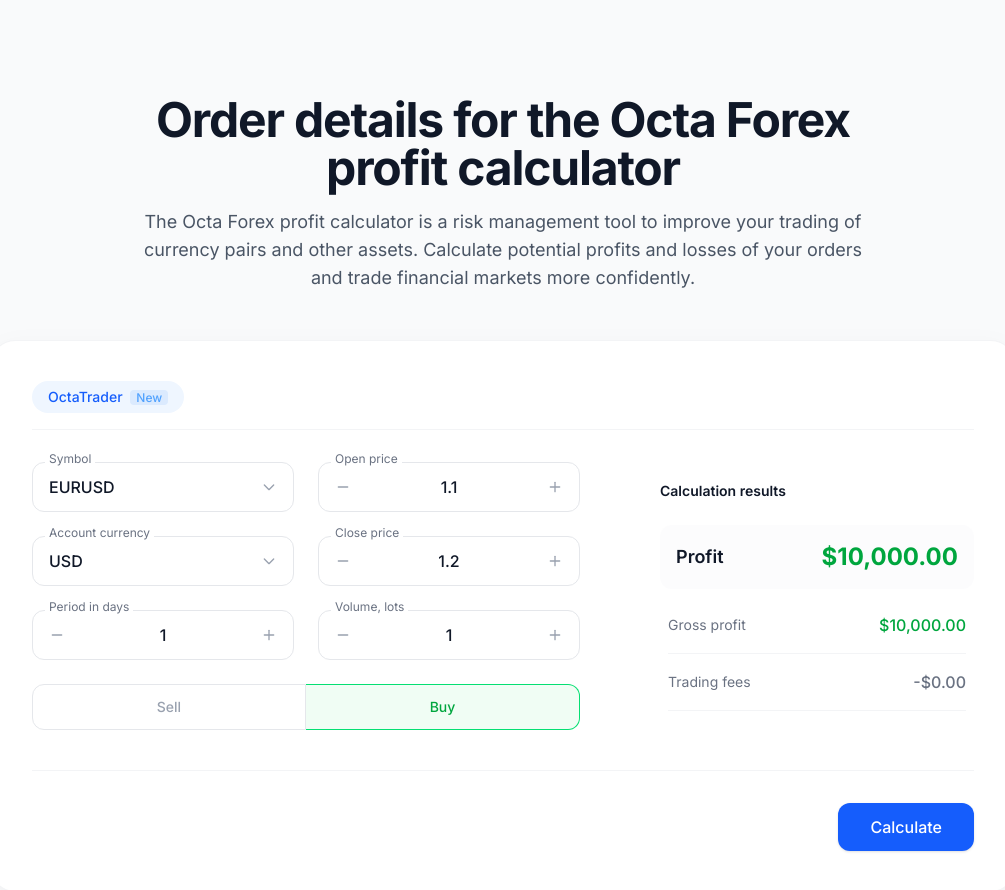
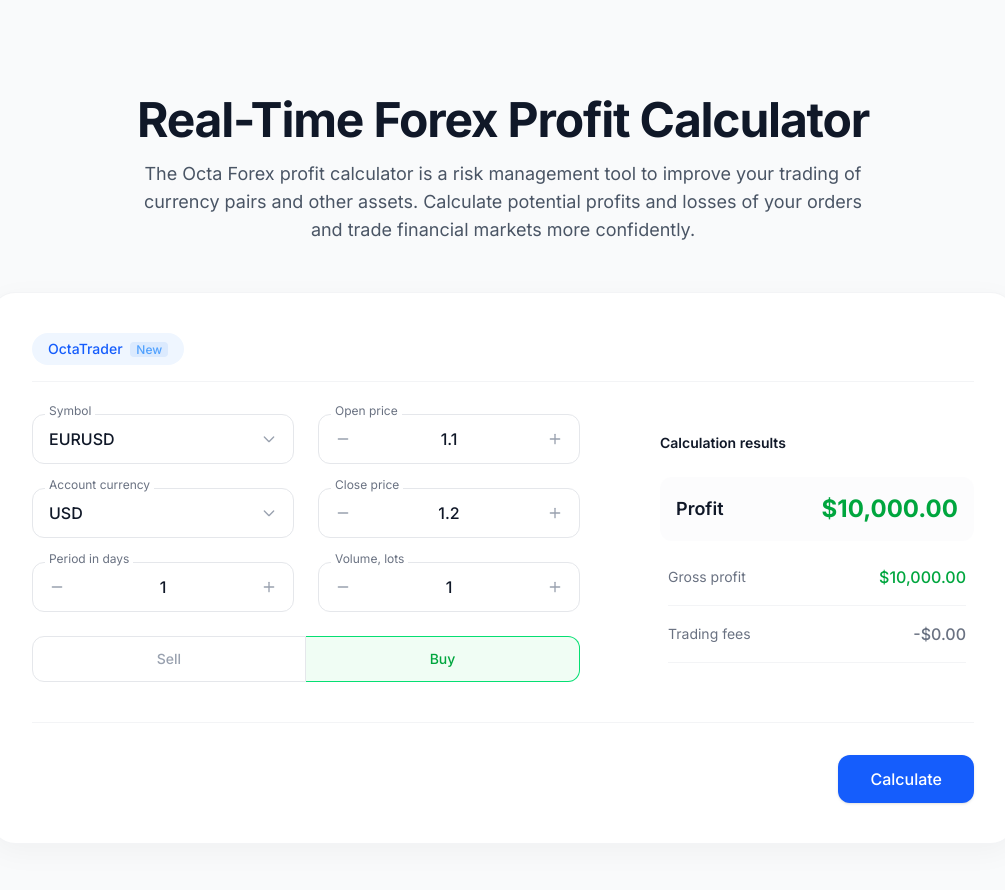
Before and after one commit to JayMunjani421/Forex, a React (Vite) app: page / in a window 1280 px wide. Shown: the top 890 px of the page, without its empty margins (137-1142 px from the left). Built offline with nearby package versions, Linux system fonts and the light colour scheme.

Commit message:
Update App.jsx

```diff
--- a/src/App.jsx
+++ b/src/App.jsx
@@ -8,7 +8,7 @@
         {/* Header Text mapping the Octa styles slightly */}
         <div className="text-center space-y-4 max-w-3xl mx-auto px-4">
           <h1 className="text-3xl md:text-5xl font-bold text-gray-900 tracking-tight">
-            Order details for the Octa Forex profit calculator
+            Real-Time Forex Profit Calculator
           </h1>
           <p className="text-gray-600 text-lg">
             The Octa Forex profit calculator is a risk management tool to improve your trading of currency pairs and other assets. Calculate potential profits and losses of your orders and trade financial markets more confidently.
```
